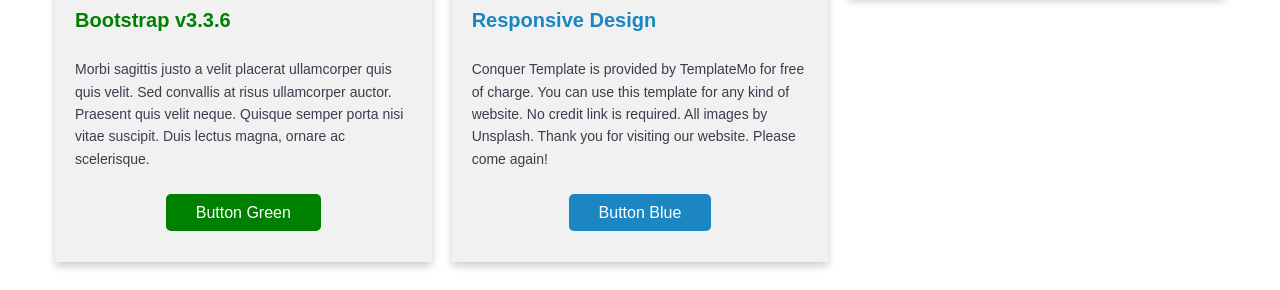
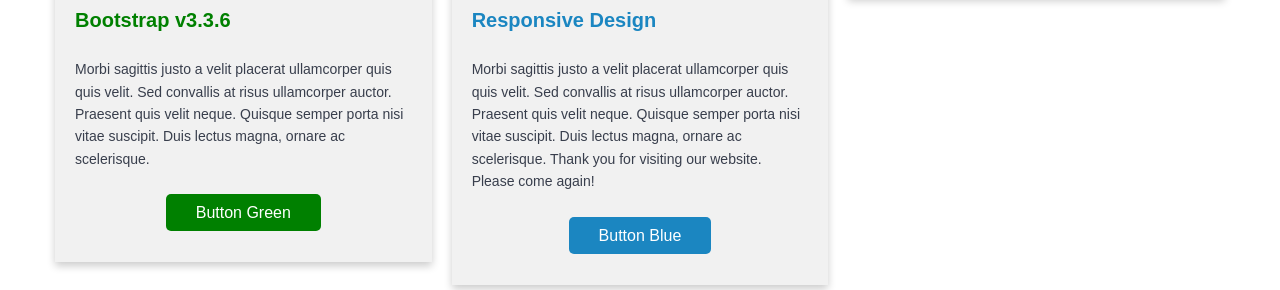
Before and after one commit to wordhouse66/chigu-solo-project, a plain HTML site: page index.html in a window 1280 px wide. Shown: the part 989-1279 px from the top of the page. Drawn offline with Linux system fonts and the light colour scheme.

Commit message:
change card 2 text to lorem ipsum

```diff
--- a/index.html
+++ b/index.html
@@ -49,7 +49,8 @@
 						  <img src="images/phoneconcert.jpg" alt="Phone" style="width:100%">
 						  <div class="container card-general card-two card-padding">
 						    <h4>Responsive Design</h4>
-						    <p>Conquer Template is provided by TemplateMo for free of charge. You can use this template for any kind of website. No credit link is required. All images by Unsplash. Thank you for visiting our website. Please come again!</p>						<a href="#">Button Blue</a>
+						    <p>Morbi sagittis justo a velit placerat ullamcorper quis quis velit. Sed convallis at risus ullamcorper auctor. Praesent quis velit neque. Quisque semper porta nisi vitae suscipit. Duis lectus magna, ornare ac scelerisque. Thank you for visiting our website. Please come again!</p>
+						    <a href="#">Button Blue</a>
 						  </div>
 						</div>
 					</div>
```
